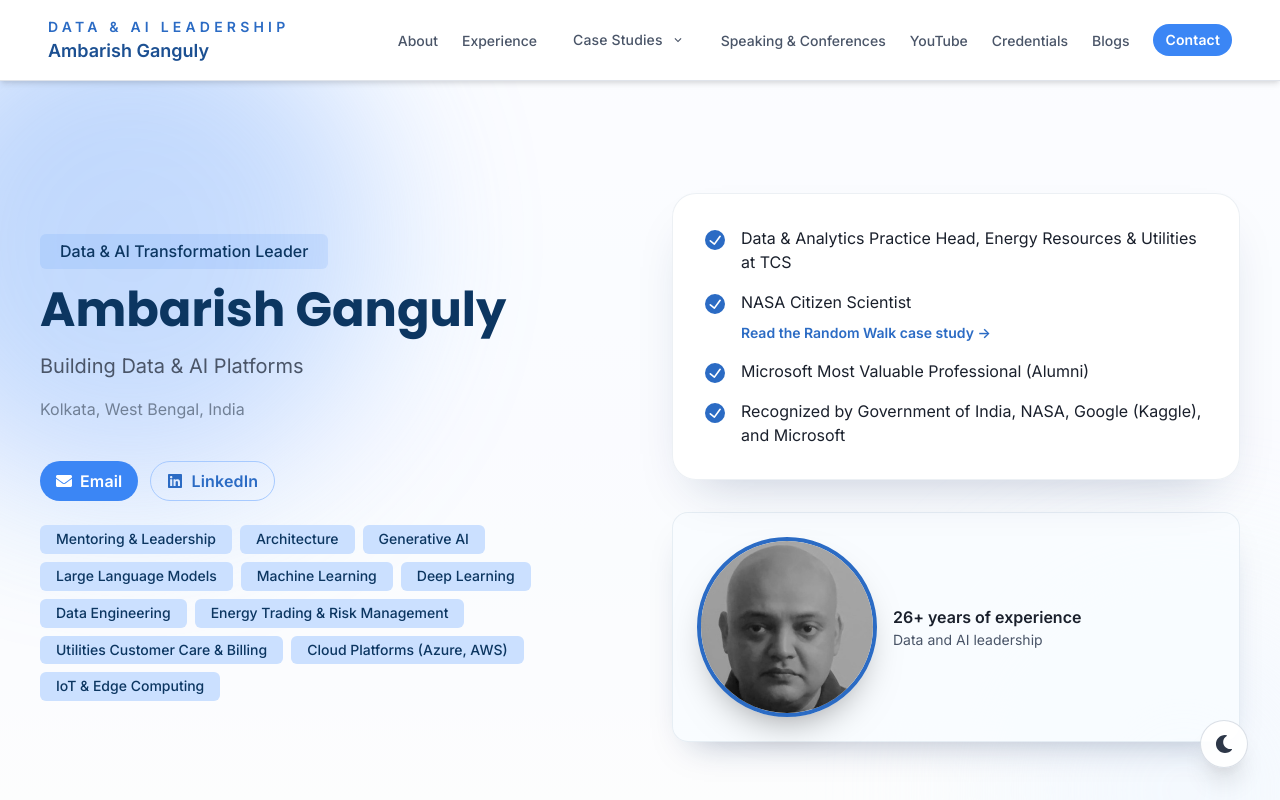
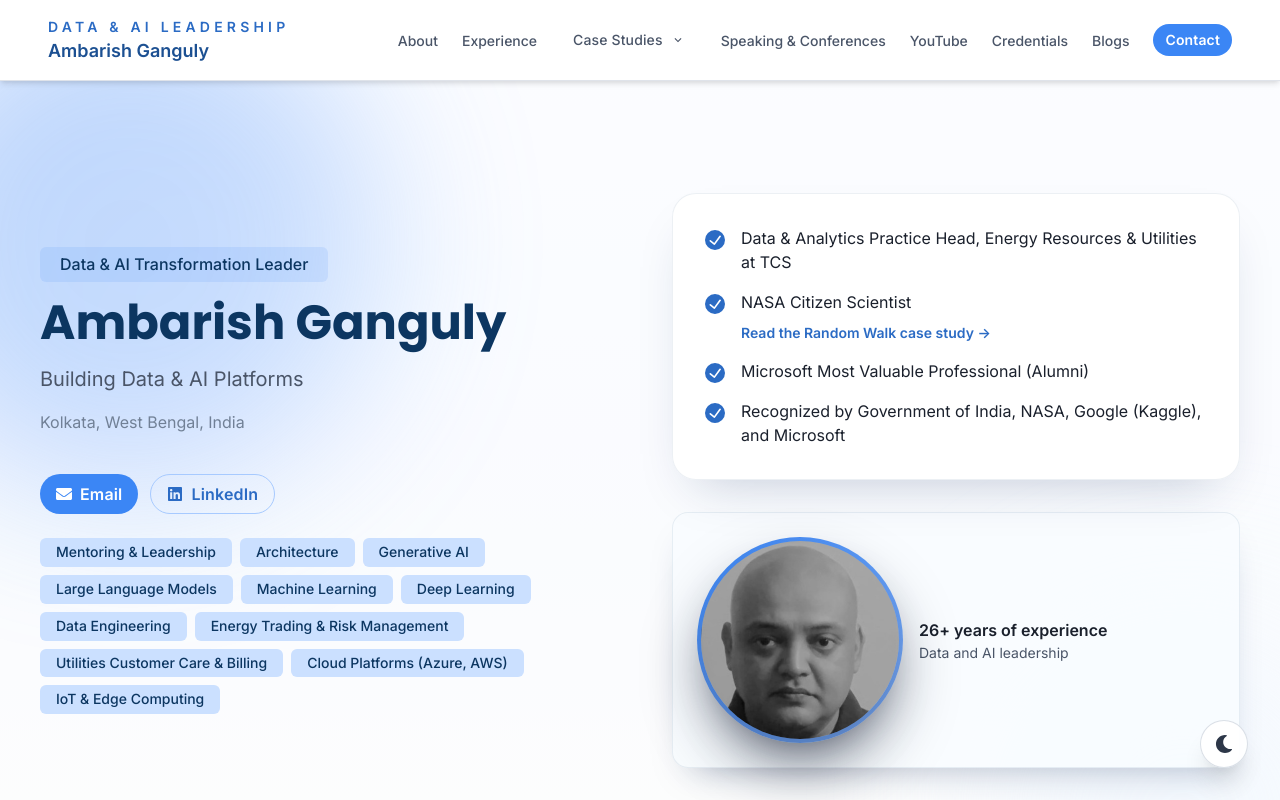
Before and after one commit to ambarishg/AmbarishWEBSITE, a React (Vite) app: page / in a window 1280 px wide. Shown: the top 800 px of the page. Built offline with nearby package versions, Linux system fonts and the light colour scheme; no server answers.

Commit message:
NEW LOOK

```diff
--- a/src/sections/Hero.jsx
+++ b/src/sections/Hero.jsx
@@ -190,17 +190,21 @@ const Hero = () => {
                 })}
               </Flex>
               <Flex layerStyle="subtleCard" align="center" gap={4} p={{ base: 5, md: 6 }}>
+                <Box
+                  p={{ base: '3px', md: '4px' }}
+                  rounded="full"
+                  bgGradient={gradient}
+                  boxShadow="0 25px 50px -30px rgba(15, 23, 42, 0.8)"
+                >
                   <Avatar
-                  boxSize={{ base: '140px', md: '180px' }}
+                    boxSize={{ base: '152px', md: '198px' }}
                     src={heroAvatar}
                     name={hero.name}
                     bg="neutral.900"
                     color="white"
-                  showBorder
-                  borderWidth="4px"
-                  borderColor={accent}
-                  boxShadow="0 18px 40px -20px rgba(0, 0, 0, 0.5)"
+                    boxShadow="0 30px 60px rgba(15, 23, 42, 0.35)"
                   />
+                </Box>
                 <Box>
                   <Text fontWeight="semibold" color="text">
                     26+ years of experience
```
Lines whose indentation alone changed are shown as unchanged.
